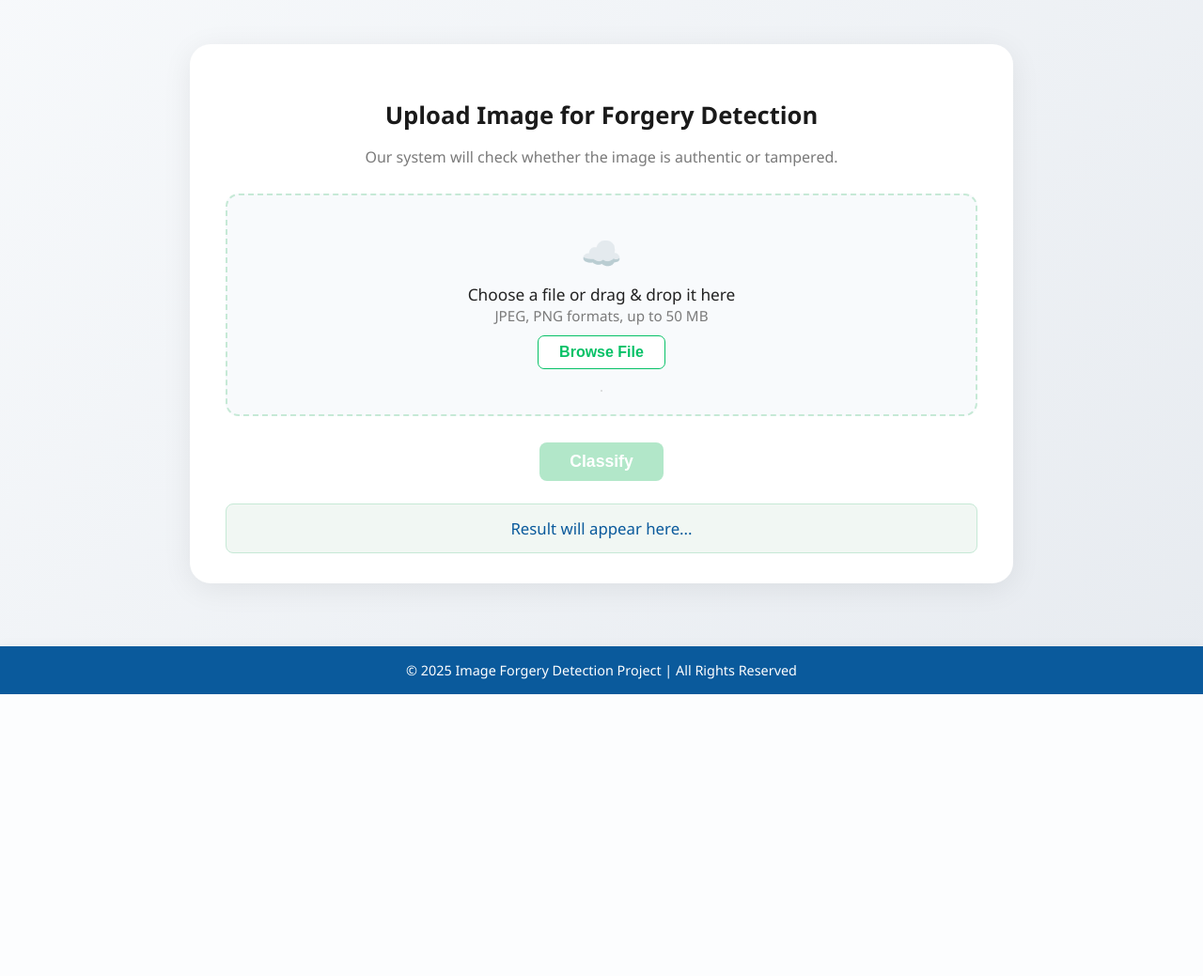
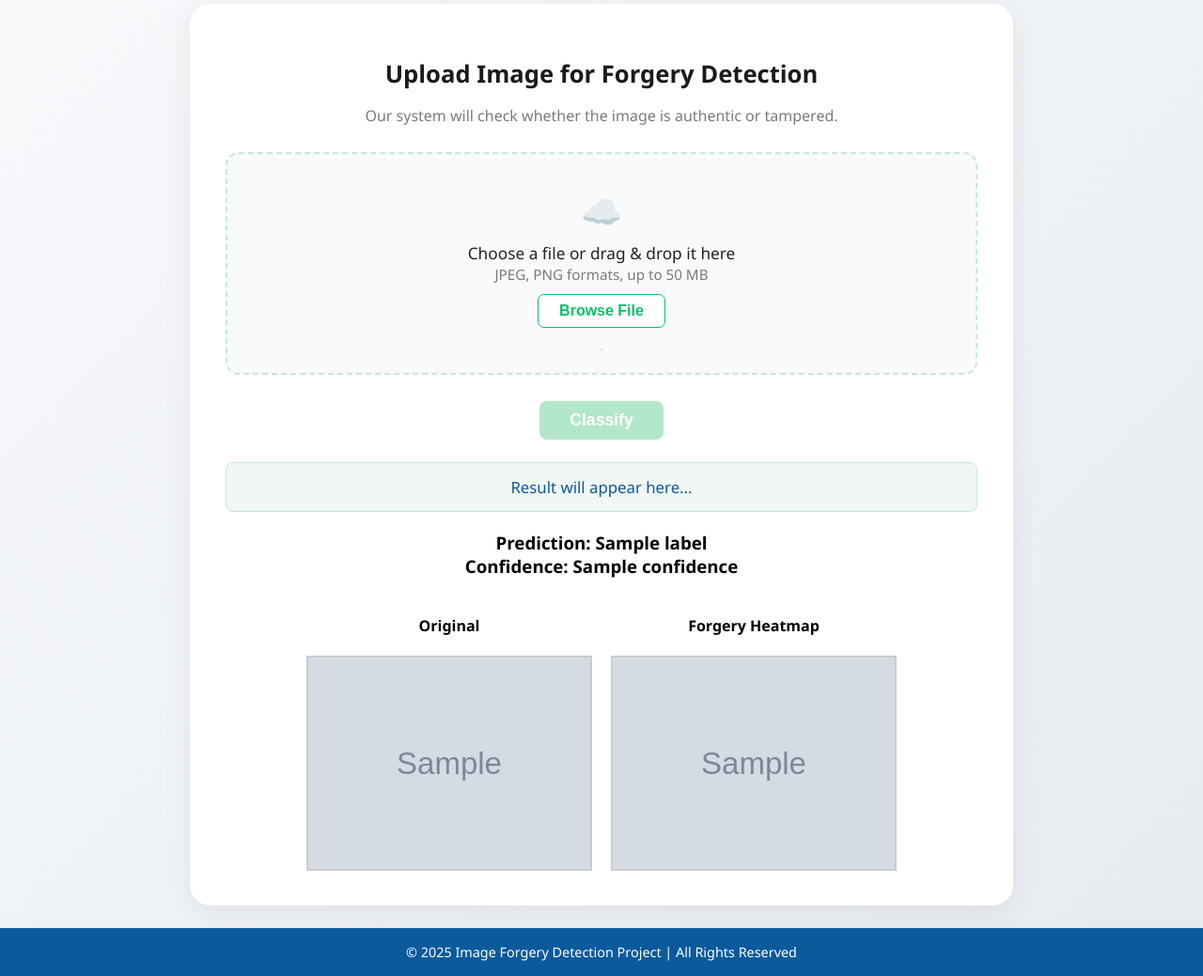
Before and after one commit to bishranta/Image-Authenticity-Verification, a Flask app: template templates/index.html in a window 1280 px wide. Shown: the part 170-1209 px from the top of the page at 94% size. Before the commit the page ends 909 px from the top, so only its background shows below. Run offline with Flask 3, Linux system fonts and the light colour scheme; the template is opened without the code that fills it: most values are stand-ins (such as "Sample title", 1, 10 or a date in 2020); grey boxes marked "Sample" are stand-in pictures; parts of the project's set-up code (start-up, migrations or seed data) failed here and were passed over; some libraries are stand-ins or nearby versions.

Commit message:
add forgery heatmap

```diff
--- a/app.py
+++ b/app.py
@@ -1,11 +1,14 @@
 # app.py
 import os
 import io
-from flask import Flask, request, render_template, jsonify
+from flask import Flask, request, render_template, jsonify, url_for
 from PIL import Image
 import torch
 import torch.nn as nn
 from torchvision import models, transforms
+import numpy as np
+import cv2
+import time
 
 # ---------------------- Config ----------------------
 BASE_DIR = os.path.dirname(__file__)
@@ -29,7 +32,7 @@ def load_model(path):
     if not os.path.exists(path):
         raise FileNotFoundError(f"Model file not found: {path}")
 
-    checkpoint = torch.load(path, map_location='cpu')
+    checkpoint = torch.load(path, map_location=device)
 
     # Extract state_dict if needed
     state_dict = checkpoint.get('model', checkpoint) if isinstance(checkpoint, dict) else checkpoint
@@ -65,10 +68,73 @@ def allowed_file(filename):
     ext = os.path.splitext(filename)[1].lower()
     return ext in ALLOWED_EXT
 
+def generate_heatmap(img, pred_index):
+    """Generate Grad-CAM heatmap overlay for the image."""
+    model.eval()
+    x = transform(img).unsqueeze(0).to(device)
+    x.requires_grad = True
+
+    # Forward pass
+    logits = model(x)
+    score = logits[:, pred_index]
+
+    # Backward to get gradients
+    model.zero_grad()
+    score.backward(retain_graph=True)
+
+    # Grab the gradients from last conv layer
+    gradients = None
+    activations = None
+    for name, module in model.named_modules():
+        if name == "layer4":
+            # Register hooks dynamically
+            def forward_hook(module, input, output):
+                nonlocal activations
+                activations = output
+            def backward_hook(module, grad_in, grad_out):
+                nonlocal gradients
+                gradients = grad_out[0]
+            module.register_forward_hook(forward_hook)
+            module.register_backward_hook(backward_hook)
+
+    # Forward & backward again to trigger hooks
+    logits = model(x)
+    score = logits[:, pred_index]
+    model.zero_grad()
+    score.backward(retain_graph=True)
+
+    grads = gradients.detach()
+    acts = activations.detach()
+
+    # Grad-CAM calculation
+    weights = torch.mean(grads, dim=(2, 3), keepdim=True)
+    cam = torch.relu((weights * acts).sum(dim=1, keepdim=True))
+    cam = cam.squeeze().cpu().numpy()
+    cam = (cam - cam.min()) / (cam.max() - cam.min() + 1e-8)  # normalize 0-1
+    cam = (cam * 255).astype(np.uint8)
+    cam = cv2.resize(cam, (IMG_SIZE, IMG_SIZE))
+
+    # Original image as BGR
+    img_np = np.array(img.resize((IMG_SIZE, IMG_SIZE)))
+    if img_np.dtype != np.uint8:
+        img_np = (img_np * 255).astype(np.uint8)
+    img_bgr = cv2.cvtColor(img_np, cv2.COLOR_RGB2BGR)
+
+    # Heatmap
+    heatmap_color = cv2.applyColorMap(cam, cv2.COLORMAP_JET)
+    overlay = cv2.addWeighted(img_bgr, 0.6, heatmap_color, 0.4, 0)
+
+    return overlay
+
 # ---------------------- Routes ----------------------
 @app.route('/')
 def index():
     return render_template('index.html')
+
+@app.route('/uploads/<filename>')
+def uploaded_file(filename):
+    """Serve uploaded/static images so they are accessible via URL."""
+    return app.send_static_file(f"uploads/{filename}")
 
 @app.route('/predict', methods=['POST'])
 def predict():
@@ -85,19 +151,36 @@ def predict():
         img = Image.open(io.BytesIO(img_bytes)).convert('RGB')
         x = transform(img).unsqueeze(0).to(device)
 
+        # ---------------- Classification ----------------
         with torch.no_grad():
             logits = model(x)
-            if logits.shape[1] == 2:  # 2-class
-                probs = torch.softmax(logits, dim=1)
-                pred_index = probs.argmax(dim=1).item()
-                confidence = probs[0, pred_index].item()
-                label = "tampered" if pred_index == 1 else "authentic"
-            else:  # fallback
-                prob = torch.sigmoid(logits).item()
-                label = "tampered" if prob >= 0.5 else "authentic"
-                confidence = prob if label=="tampered" else 1-prob
+            probs = torch.softmax(logits, dim=1)
+            pred_index = probs.argmax(dim=1).item()
+            confidence = probs[0, pred_index].item()
+            label = "tampered" if pred_index == 1 else "authentic"
 
-        return jsonify({'pred_label': label, 'confidence': round(confidence, 4)})
+        # ---------------- Heatmap ----------------
+        overlay = generate_heatmap(img, pred_index)
+
+        # Save to static folder
+        save_dir = os.path.join("static", "uploads")
+        os.makedirs(save_dir, exist_ok=True)
+        orig_filename = "orig.png"
+        heatmap_filename = "heatmap.png"
+        orig_path = os.path.join(save_dir, "orig.png")
+        heatmap_path = os.path.join(save_dir, "heatmap.png")
+        img.save(orig_path)
+        cv2.imwrite(heatmap_path, overlay)
+
+        # Add timestamp to force reload
+        timestamp = int(time.time() * 1000)
+
+        return jsonify({
+            'pred_label': label,
+            'confidence': round(confidence, 4),
+            'orig_img': url_for('static', filename=f'uploads/{orig_filename}') + f"?t={timestamp}",
+            'heatmap_img': url_for('static', filename=f'uploads/{heatmap_filename}') + f"?t={timestamp}"
+        })
 
     except Exception as e:
         return jsonify({'error': str(e)}), 500
--- a/static/js/script.js
+++ b/static/js/script.js
@@ -48,9 +48,15 @@ document.addEventListener("DOMContentLoaded", () => {
       if (result.error) {
         resultBox.textContent = "Error: " + result.error;
       } else {
-        resultBox.innerHTML = `
+         resultBox.innerHTML = `
           <strong>Prediction:</strong> ${result.pred_label}<br>
-          <strong>Confidence:</strong> ${result.confidence}%
+          <strong>Confidence:</strong> ${result.confidence}%<br><br>
+          <div style="display:flex; justify-content:center; gap:20px; margin-top:10px;">
+            <div>
+              <h4>Forgery Heatmap</h4>
+              <img src="${result.heatmap_img}" alt="Heatmap Image" style="max-width:300px; border:2px solid #ccc;">
+            </div>
+          </div>
         `;
       }
     } catch (err) {
@@ -58,3 +64,10 @@ document.addEventListener("DOMContentLoaded", () => {
     }
   });
 });
+//code for showing original image as well in the output screen
+/*
+  <div>
+    <h4>Original</h4>
+      <img src="${result.orig_img}" alt="Original Image" style="max-width:300px; border:2px solid #ccc;">
+  </div>
+*/
--- a/templates/index.html
+++ b/templates/index.html
@@ -46,6 +46,24 @@
       </form>
 
       <div id="result-box" class="result-box">Result will appear here...</div>
+      <div id="output-section" style="margin-top:20px;">
+        {% if label %}
+          <h3 id="prediction-text">
+            Prediction: <strong>{{ label }}</strong> <br>
+            Confidence: <strong>{{ confidence }}</strong>
+          </h3>
+          <div style="display:flex; justify-content:center; gap:20px; margin-top:10px;">
+            <div>
+              <h4>Original</h4>
+              <img src="{{ orig_img }}" alt="Original Image" style="max-width:300px; border:2px solid #ccc;">
+            </div>
+            <div>
+              <h4>Forgery Heatmap</h4>
+              <img src="{{ heatmap_img }}" alt="Heatmap Image" style="max-width:300px; border:2px solid #ccc;">
+            </div>
+          </div>
+        {% endif %}
+      </div>
     </div>
   </main>
 
```
Also changed, not shown: static/uploads/heatmap.png (added), 1 other file.
